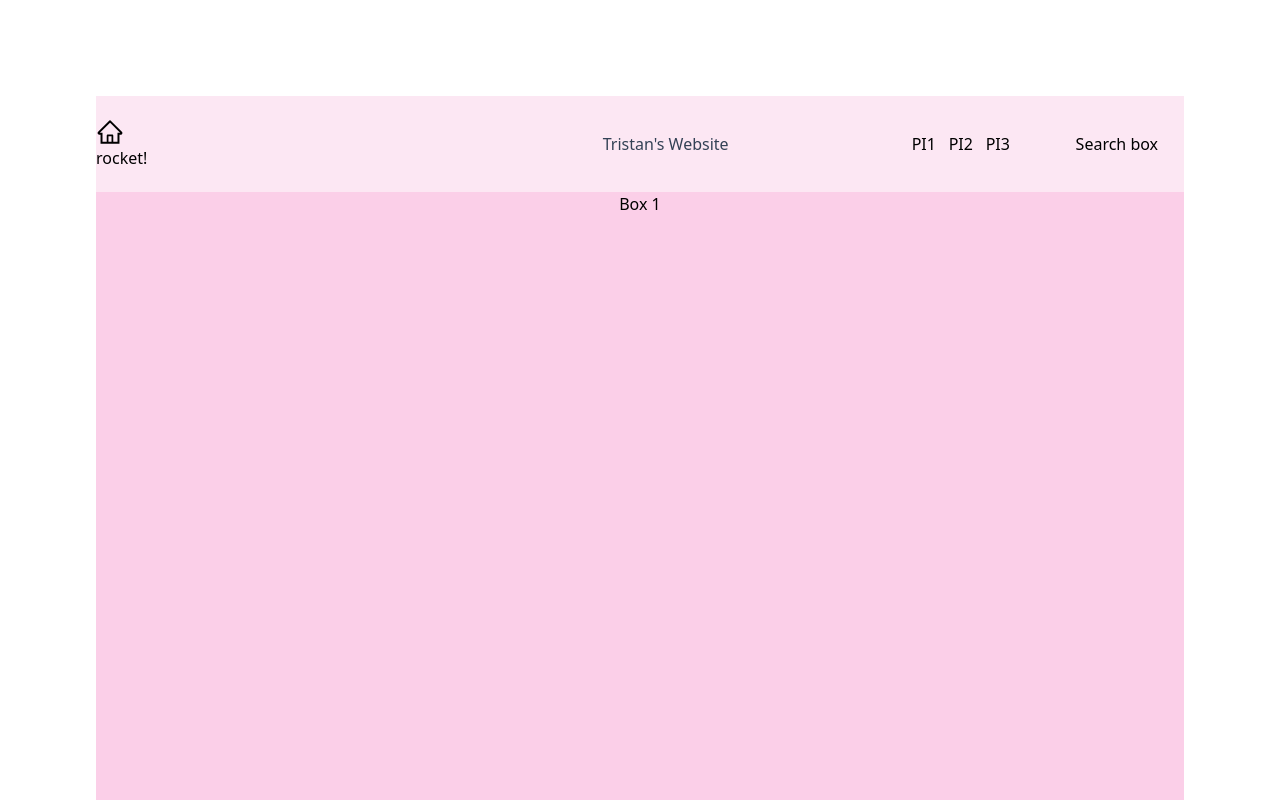
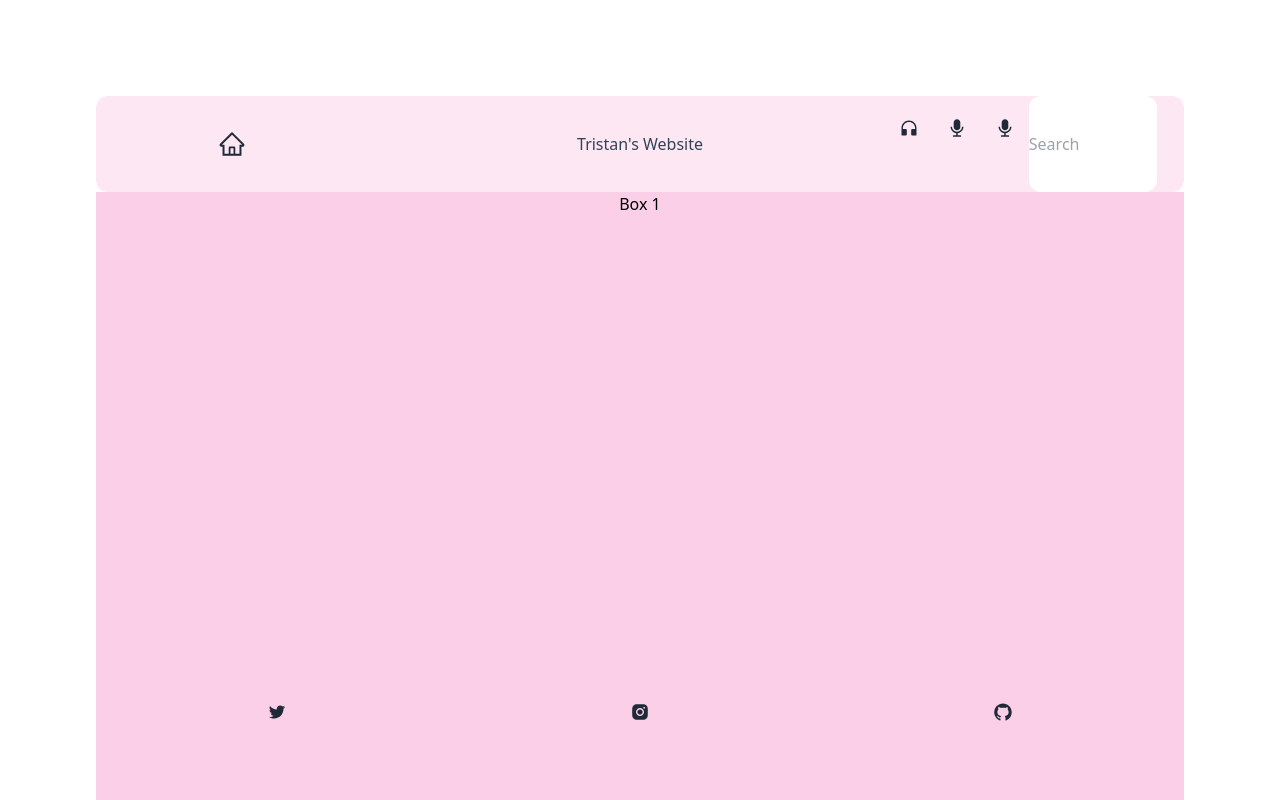
Before and after one commit to tristansizik/ForfunsiesWebDev, a Next.js app: page / in a window 1280 px wide. Shown: the top 800 px of the page. Built offline with nearby package versions, Linux system fonts and the light colour scheme.

Commit message:
Added Footer and Header touchups w/ sticky

```diff
--- /dev/null
+++ b/src/components/FootBar.js
@@ -0,0 +1,47 @@
+import { FaBeer, } from 'react-icons/fa'
+import { AiOutlineHome , AiFillCustomerService, AiFillAudio, AiOutlineTwitter, AiFillInstagram, AiOutlineGithub} from "react-icons/ai";
+import { IoShareSocialOutline } from "react-icons/io";
+
+const FootBar = () => {
+    return (
+      <>
+        <div className="flex h-full items-center">
+          <div className="flex relative text-right w-full">
+            <FootBarIcon icon={<AiOutlineTwitter size="20" />} text={"My Twitter"} />
+          </div>
+          <div className="flex relative text-right w-full">
+            <FootBarIcon icon={<AiFillInstagram size="20" />} text={"My Instagram"} />
+          </div>
+          <div className="relative text-right w-full">
+            <FootBarIcon icon={<AiOutlineGithub size="20" />} text={"My Github"} />
+         </div>
+         </div>
+      </>
+    );
+  }
+
+  const FootBarIcon = ({icon, text = 'tooltip'}) => {
+    return (
+    <div className="footbar-icon ">
+      {icon}
+      {/* <ShowFootBar icon={icon}/> */}
+      <span className="footbar-tooltip group-hover:scale-100">
+        {text}
+      </span>
+    </div>
+    );
+  }
+
+  /* Maintenance !!
+  */
+
+  // const ShowFootBar = (icon) => {
+  //   if(window.scrollY !=0) {
+  //     icon={size="0"}
+  //   }
+  //   else {
+  //     icon.size = "20";
+  //   }
+  // }
+
+  export default FootBar;
--- a/src/components/NavBar.js
+++ b/src/components/NavBar.js
@@ -1,18 +1,31 @@
 import { FaBeer, } from 'react-icons/fa'
-import { AiOutlineHome } from "react-icons/ai";
+import { AiOutlineHome , AiFillCustomerService, AiFillAudio} from "react-icons/ai";
+import { IoShareSocialOutline } from "react-icons/io";
 
 const NavBar = () => {
     return (
-      <><NavBarIcon icon={<AiOutlineHome size="28" />} text={"rocket!"} />
-      <div className="flex w-25% justify-items-start"></div>
-      <div className="flex w-50% justify-center items-center">
-            <div className="flex px-10 text-xlg text-slate-700 hover:text-white">Tristan's Website</div>
-        </div><div className="flex w-25% justify-">
-                <div className="relative text-right right-10% w-25%">PI1</div>
-                <div className="relative text-right right-10% w-25%">PI2</div>
-                <div className="relative text-right right-10% w-25%">PI3</div>
-                <div className="relative text-right right-10% w-full">Search box</div>
-            </div></>
+      <>
+        <div className="flex h-full">
+        <div className="flex w-25% h-full px-0 items-center justify-items-start ">
+          <NavBarIcon icon={<AiOutlineHome size="28" />} text={"Home!"} />
+        </div>
+        <div className="flex w-50% h-full px-0 justify-center items-center">
+          <div className="flex px-10 text-xlg text-slate-700 hover:text-white">Tristan's Website</div>
+        </div>
+        <div className="flex relative w-25% justify-">
+          <div className="flex relative text-right right-10% w-25%">
+            <NavBarIcon icon={<AiFillCustomerService size="20" />} text={"My Music"} />
+          </div>
+          <div className="flex relative text-right right-10% w-25%">
+            <NavBarIcon icon={<AiFillAudio size="20" />} text={"My Music"} />
+          </div>
+          <div className="relative text-right right-10% w-25%">
+            <NavBarIcon icon={<AiFillAudio size="20" />} text={"My Music"} />
+          </div>
+          <input className="relative text-left right-10% w-full rounded-12px" type='search' id='name' placeholder='Search' ></input>
+          </div>
+          </div>
+       </>
     );
   }
 
--- a/src/components/skeleton/BodyInfo.tsx
+++ b/src/components/skeleton/BodyInfo.tsx
@@ -3,6 +3,7 @@ import Header from '@/components/Header'
 import Button from '@/components/Button'
 import Image from 'next/image'
 import NavBar from '@/components/NavBar'
+import FootBar from '@/components/FootBar'
 
 import { Inter } from '@next/font/google'
 const inter = Inter({ subsets: ['latin'] })
@@ -11,15 +12,15 @@ const inter = Inter({ subsets: ['latin'] })
 export default function BodyInfo() {
     return(
       <main className= "flex flex-col justify-between items-center p-24 min-h-screen">
-        <div className="justify-center items-center flex h-24 w-full bg-pink-100">
+        <div className="justify-center items-center sticky top-5% h-24 w-full bg-pink-100 rounded-12px">
           <NavBar/>
-
-          <div className="hidden hover:"></div>
-
-
         </div>
         <div className="justify-center flex min-h-screen w-full bg-pink-200">Box 1</div>
         <div className="justify-center flex min-h-screen w-full bg-pink-400">Box 2</div>
+
+        <div className="justify-center items-center sticky bottom-5% h-24 w-full rounded-12px">
+          <FootBar/>
+        </div>
       </main>
     )
 }
--- a/src/components/skeleton/HeadInfo.tsx
+++ b/src/components/skeleton/HeadInfo.tsx
@@ -10,7 +10,7 @@ export default function HeadInfo() {
         <link rel="icon" href="/favicon.ico" />
         <link rel="preconnect" href="https://fonts.googleapis.com"/>
         <link rel="preconnect" href="https://fonts.gstatic.com" />
-        <link href="https://fonts.googleapis.com/css2?family=Kanit:ital,wght@0,200;0,300;0,500;0,600;0,700;1,200&display=swap" rel="stylesheet"/>
+        <link href="https://fonts.googleapis.com/css2?family=Kanit:ital,wght@0,200;0,300;0,500;0,600;0,700;1,200&display=swap"/>
       </Head>
     )
 }
--- a/src/styles/globals.css
+++ b/src/styles/globals.css
@@ -2,110 +2,31 @@
 @tailwind components;
 @tailwind utilities;
 
-/* :root {
-  --max-width: 1100px;
-  --border-radius: 12px;
-  --font-mono: ui-monospace, Menlo, Monaco, 'Cascadia Mono', 'Segoe UI Mono',
-    'Roboto Mono', 'Oxygen Mono', 'Ubuntu Monospace', 'Source Code Pro',
-    'Fira Mono', 'Droid Sans Mono', 'Courier New', monospace;
+@layer components{
 
-  --foreground-rgb: 0, 0, 0;
-  --background-start-rgb: 214, 219, 220;
-  --background-end-rgb: 255, 255, 255;
+  .navbar-icon {
+    @apply relative flex items-center justify-center h-12 w-12 mt-2 mb-2 mx-auto
+            text-gray-800 transition-all duration-300 ease-linear cursor-pointer;
+  }
 
-  --primary-glow: conic-gradient(
-    from 180deg at 50% 50%,
-    #16abff33 0deg,
-    #0885ff33 55deg,
-    #54d6ff33 120deg,
-    #0071ff33 160deg,
-    transparent 360deg
-  );
-  --secondary-glow: radial-gradient(
-    rgba(255, 255, 255, 1),
-    rgba(255, 255, 255, 0)
-  );
+  .navbar-tooltip {
+    @apply absolute w-auto p-2 m-2 min-w-max left-14
+            rounded-md shadow-md
+            text-white
+            text-xs font-bold
+            transition-all duration-100 scale-0 origin-left;
+  }
 
-  --tile-start-rgb: 239, 245, 249;
-  --tile-end-rgb: 228, 232, 233;
-  --tile-border: conic-gradient(
-    #00000080,
-    #00000040,
-    #00000030,
-    #00000020,
-    #00000010,
-    #00000010,
-    #00000080
-  );
+  .footbar-icon {
+    @apply relative flex items-center justify-center h-12 w-12 mt-2 mb-2 mx-auto
+            text-gray-800 transition-all duration-300 ease-linear cursor-pointer;
+  }
 
-  --callout-rgb: 238, 240, 241;
-  --callout-border-rgb: 172, 175, 176;
-  --card-rgb: 180, 185, 188;
-  --card-border-rgb: 131, 134, 135;
-}
-
-@media (prefers-color-scheme: dark) {
-  :root {
-    --foreground-rgb: 255, 255, 255;
-    --background-start-rgb: 0, 0, 0;
-    --background-end-rgb: 0, 0, 0;
-
-    --primary-glow: radial-gradient(rgba(1, 65, 255, 0.4), rgba(1, 65, 255, 0));
-    --secondary-glow: linear-gradient(
-      to bottom right,
-      rgba(1, 65, 255, 0),
-      rgba(1, 65, 255, 0),
-      rgba(1, 65, 255, 0.3)
-    );
-
-    --tile-start-rgb: 2, 13, 46;
-    --tile-end-rgb: 2, 5, 19;
-    --tile-border: conic-gradient(
-      #ffffff80,
-      #ffffff40,
-      #ffffff30,
-      #ffffff20,
-      #ffffff10,
-      #ffffff10,
-      #ffffff80
-    );
-
-    --callout-rgb: 20, 20, 20;
-    --callout-border-rgb: 108, 108, 108;
-    --card-rgb: 100, 100, 100;
-    --card-border-rgb: 200, 200, 200;
+  .footbar-tooltip {
+    @apply absolute w-auto p-2 m-2 min-w-max bottom-8
+            rounded-md shadow-md
+            text-white
+            text-xs font-bold
+            transition-all duration-100 scale-0 origin-left;
   }
 }
-
-* {
-  box-sizing: border-box;
-  padding: 0;
-  margin: 0;
-}
-
-html,
-body {
-  max-width: 100vw;
-  overflow-x: hidden;
-}
-
-body {
-  color: rgb(var(--foreground-rgb));
-  background: linear-gradient(
-      to bottom,
-      transparent,
-      rgb(var(--background-end-rgb))
-    )
-    rgb(var(--background-start-rgb));
-}
-
-a {
-  color: inherit;
-  text-decoration: none;
-}
-
-@media (prefers-color-scheme: dark) {
-  html {
-    color-scheme: dark;
-  }
-} */
--- a/tailwind.config.js
+++ b/tailwind.config.js
@@ -12,15 +12,8 @@ module.exports = {
       'Fira Mono', 'Droid Sans Mono', 'Courier New', 'monospace'],
       'Konit' : ['sans-serif'],
     },
-    // backgroundColor: {
-    //   'white-1' : '#EEF0F1',
-
-    // },
     borderColor: {
       'brown-1' : '#ACAFB0',
-    },
-    borderRadius: {
-      '12px' : '12px',
     },
     extend: {
       maxWidth: {
@@ -40,6 +33,10 @@ module.exports = {
       inset: {
         '10%' : '10%',
         '30%' : '30%',
+        '5%'  : '5%',
+      },
+      borderRadius: {
+        '12px' : '12px',
       },
     },
   },
```
Also changed, not shown: 1 other file (tests, documents, lock files or other folders).
